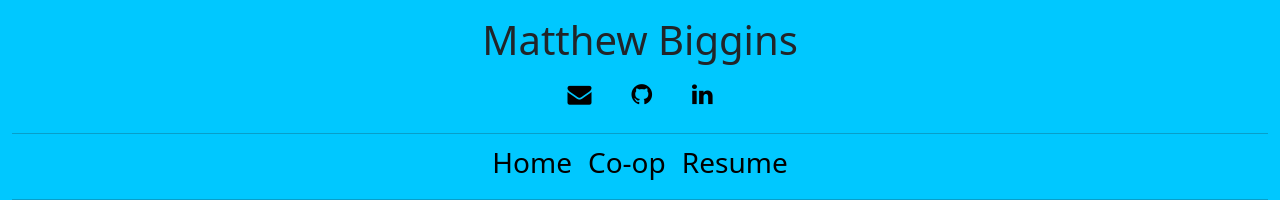
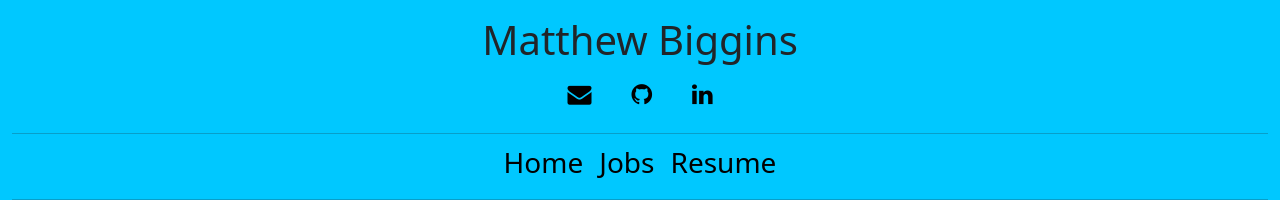
Before and after one commit to MatthewBiggins/matthewbiggins.github.io, a plain HTML site: page index.html in a window 1280 px wide. Shown: the top 213 px of the page. Drawn offline with nearby package versions, Linux system fonts and the light colour scheme.

Commit message:
text change

```diff
--- a/index.html
+++ b/index.html
@@ -39,7 +39,7 @@
                         <h2><a class="nav-link" href="index.html">Home</a></h2>
                     </li>
                     <li class="nav-item">
-                        <h2><a class="nav-link" href="jobs.html">Co-op</a></h2>
+                        <h2><a class="nav-link" href="jobs.html">Jobs</a></h2>
                     </li>
                     <li class="nav-item">
                         <h2><a class="nav-link" href="resume.html">Resume</a></h2>
```
Also changed, not shown: jobs.html (+1 -1 lines), resume.html (+1 -1 lines), roche.html (+1 -1 lines), header.html (added).
